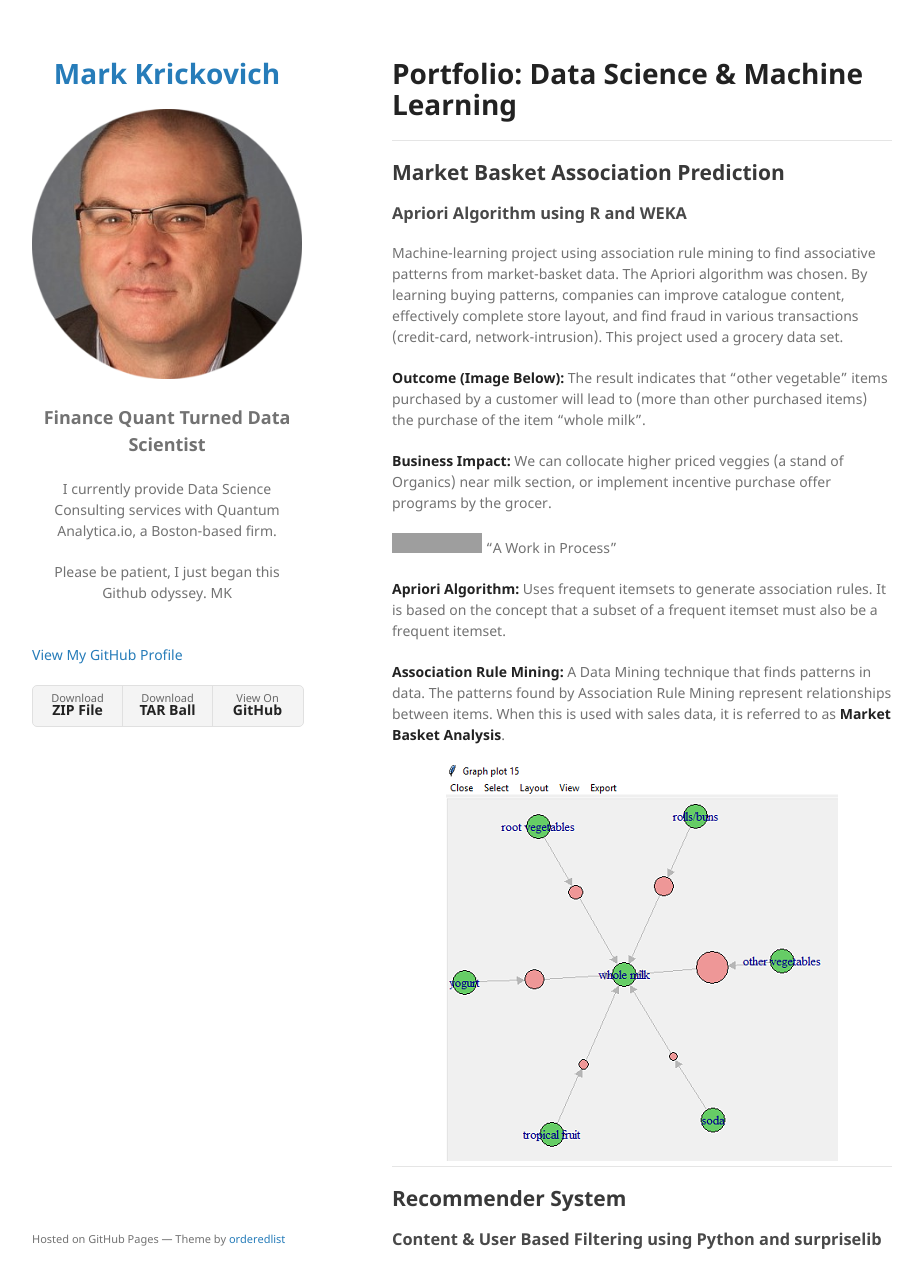
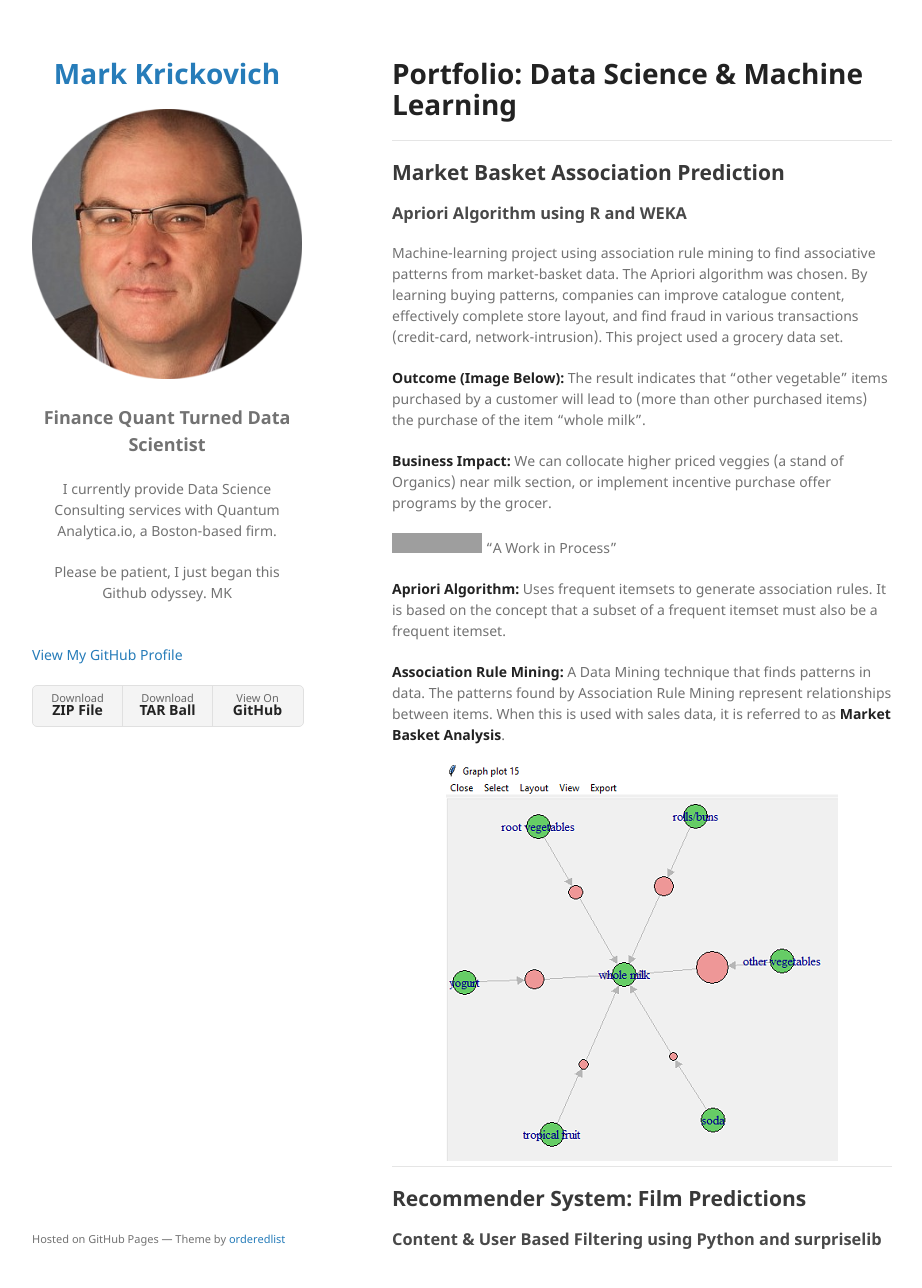
Before and after one commit to MarkKrickovich/MarkKrickovich.github.io, a Jekyll site: the page built from index.md, in a window 1280 px wide and 1318 px high. Shown: the top 1288 px of the window, without its empty margins (178-1100 px from the left). Built offline with Jekyll 4.4.1, drawn with Linux system fonts in a browser that asks for light colours; our own code applies the rules of GitHub Pages for plain Markdown files; grey boxes are pictures that could not be loaded.

Commit message:
Update index.md

```diff
--- a/index.md
+++ b/index.md
@@ -17,7 +17,6 @@ Machine-learning project using association rule mining to find associative patte
 
 <center><img src="assets/img/R Apriori Graph Plot.PNG"/></center>
 
-
 ---
-## Recommender System
+## Recommender System: Film Predictions
 ###  Content & User Based Filtering using Python and surpriselib
```
